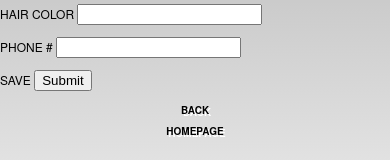
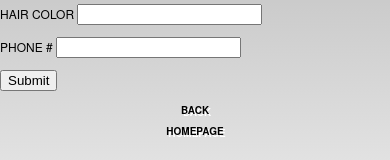
Before and after one commit to stalkecn/homeSafe, a plain HTML site: page www/kid input.html in a window 390 px wide. Shown: the part 253-413 px from the top of the page. Drawn offline with Linux system fonts and the light colour scheme; some packages are replaced by stand-ins of ours.

Commit message:
Deleted save

```diff
--- a/www/kid input.html
+++ b/www/kid input.html
@@ -26,7 +26,7 @@
                 <p>Eye Color <input type="text" name="Eye"></p>
                 <p>Hair Color <input type="text" name="Hair"></p>
                 <p>Phone # <input type="text" name="Phone"></p>
-                <p>Save <input type="submit" value="Submit"></p>
+                <p><input type="submit" value="Submit"></p>
             </div>
             <div data-role="footer">
                 <center>
```
